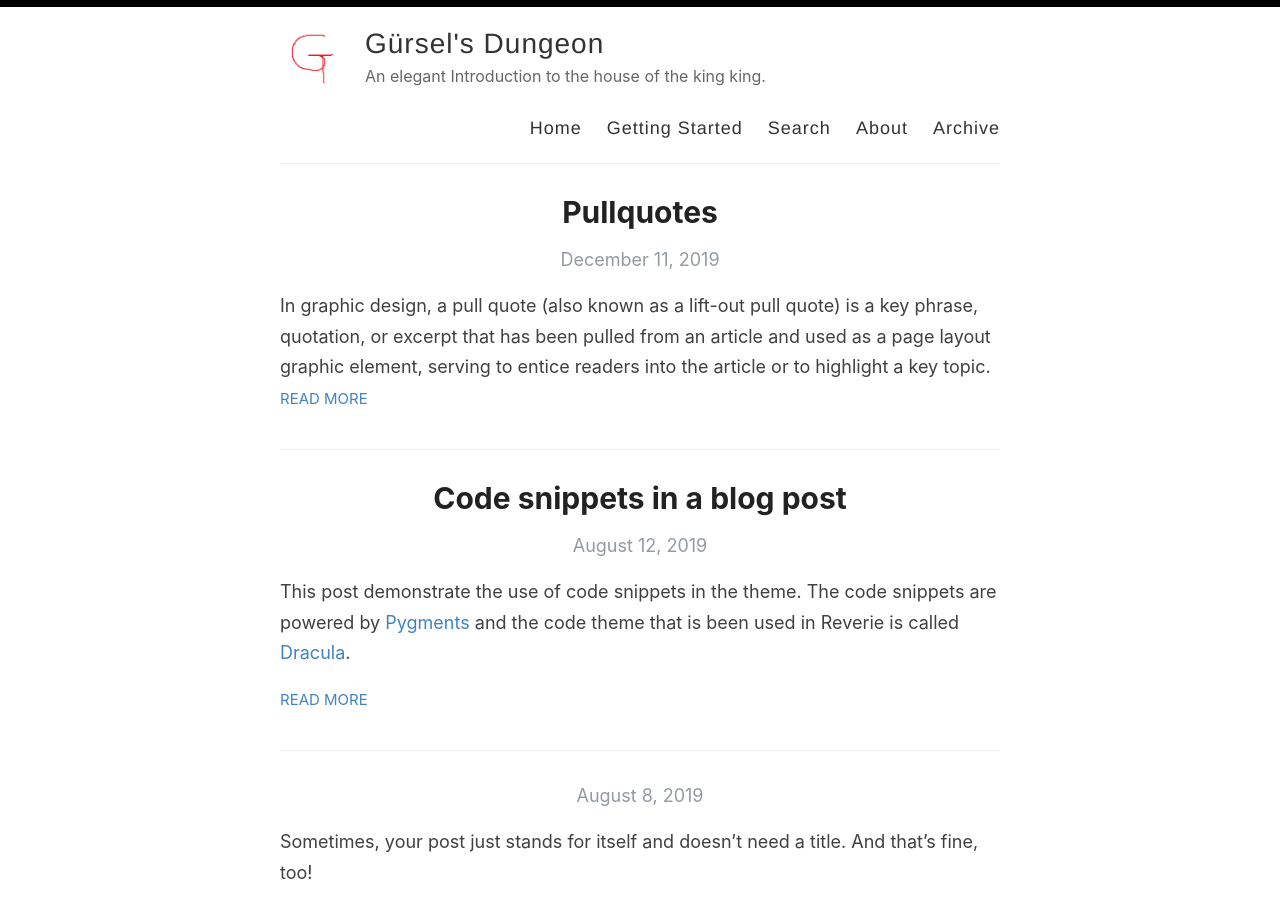
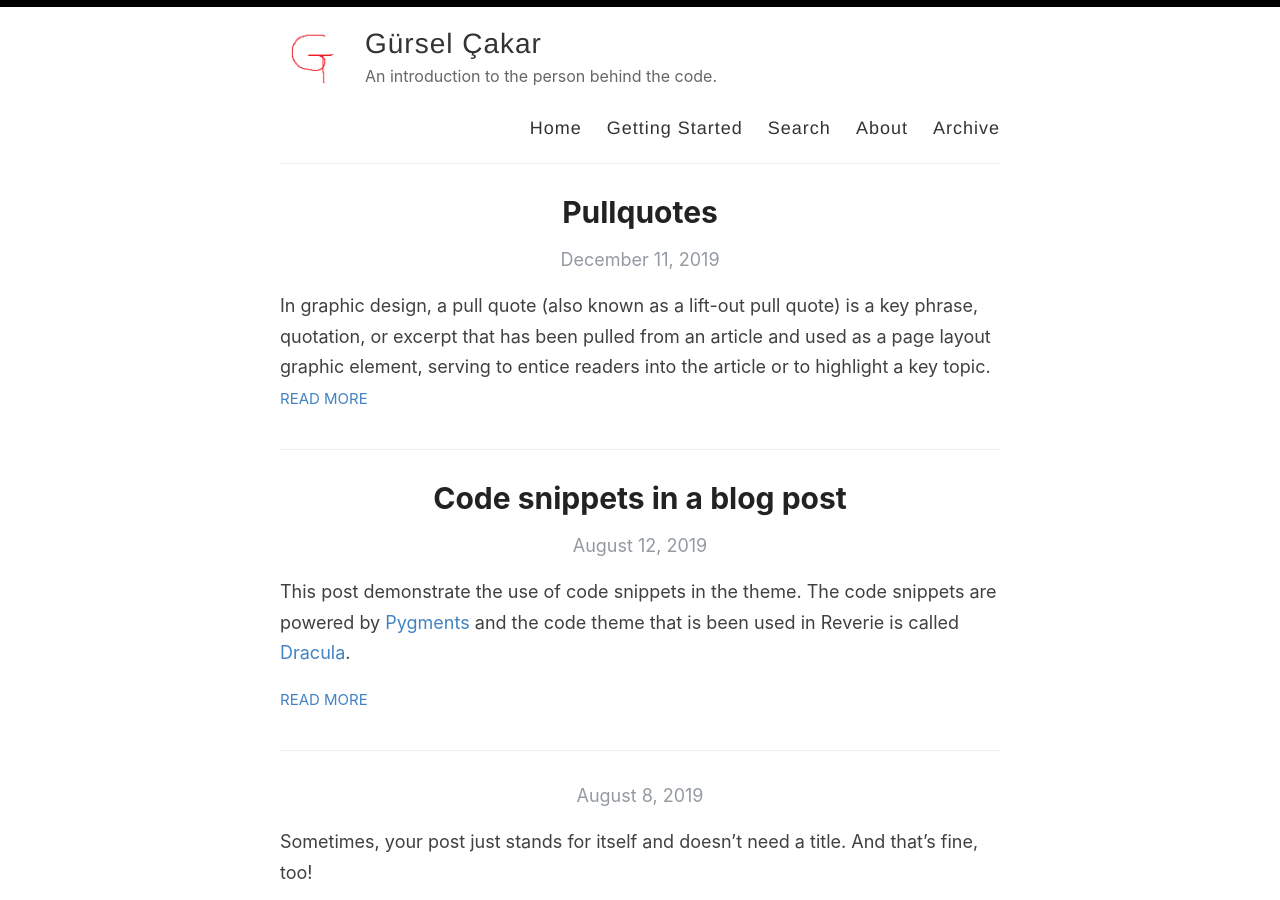
Before and after one commit to gurselcakar/gurselcakar.github.io, a Jekyll site: the page built from index.html, in a window 1280 px wide and 900 px high. Built offline with Jekyll 4.4.1, drawn with Linux system fonts in a browser that asks for light colours; the list of posts is cut into pages by our own code.

Commit message:
Changed the name of the website to my name.

```diff
--- a/_config.yml
+++ b/_config.yml
@@ -3,13 +3,13 @@
 #
 
 # Name of your site (displayed in the header)
-name: Gürsel's Dungeon
+name: Gürsel Çakar
 
 # Name of the author
 author: Gürsel Çakar
 
 # Short bio or description (displayed in the header)
-description: An elegant Introduction to the house of the king king.
+description: An introduction to the person behind the code.
 
 # URL of your avatar or profile pic (you could use your GitHub profile pic)
 avatar: /images/Gurselsdungeon.png
```
